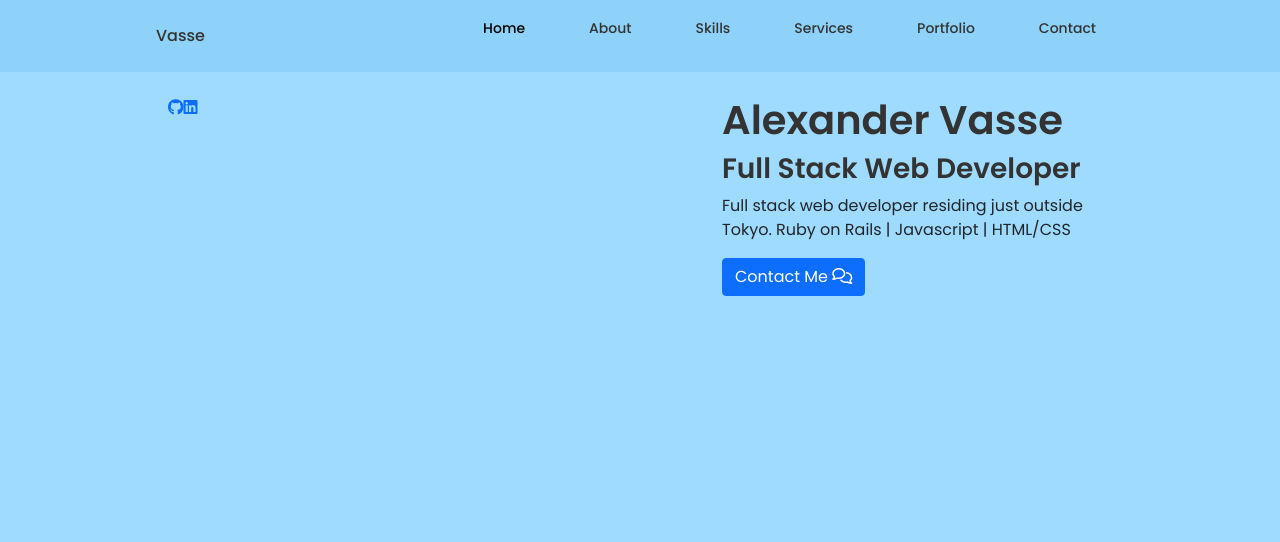
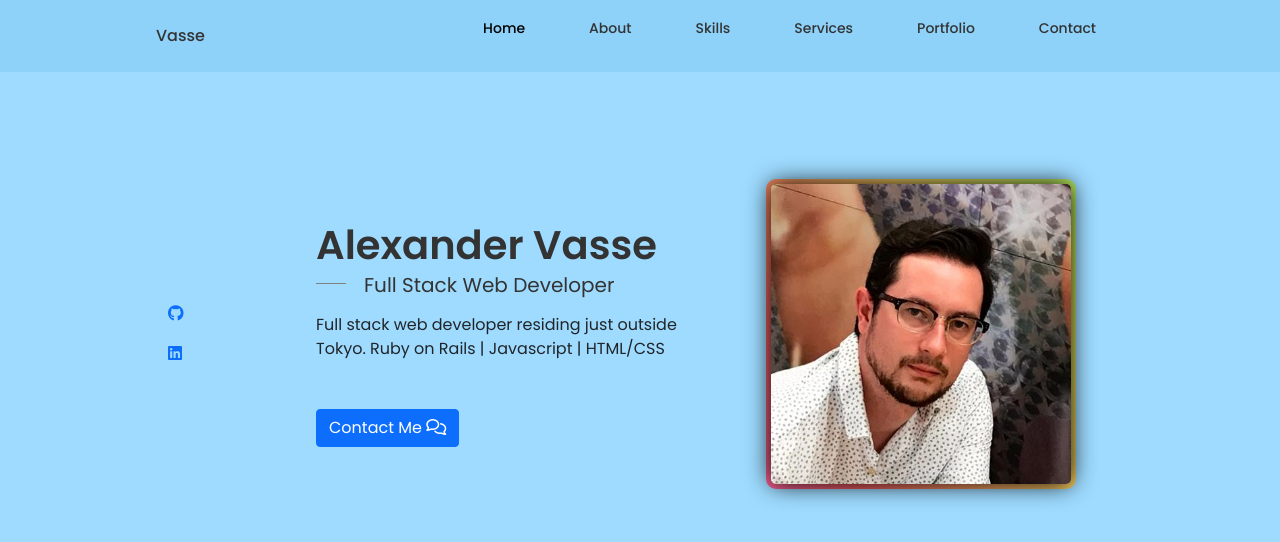
Before and after one commit to a-vasse/portfolio, a React (Create React App) app: page / in a window 1280 px wide. Shown: the top 542 px of the page. Built offline with nearby package versions, Linux system fonts and the light colour scheme.

Commit message:
making changes to introduction

```diff
--- a/src/App.css
+++ b/src/App.css
@@ -17,7 +17,7 @@
 
   --header-height: 3rem;
 
-  --big-font-size: 3.5rem;
+  --big-font-size: 2.5rem;
   --h1-font-size: 2.25rem;
   --h2-font-size: 1.5rem;
   --h3-font-size: 1.25rem;
@@ -48,7 +48,7 @@
 /* Responsiveness */
 @media screen and (max-width: 992px) {
   :root {
-    --big-font-size: 2.75rem;
+    --big-font-size: 2.25rem;
     --h1-font-size: 1.5rem;
     --h2-font-size: 1.25rem;
     --h3-font-size: 1rem;
--- a/src/components/header/header.css
+++ b/src/components/header/header.css
@@ -53,6 +53,7 @@
   .header {
       top: initial;
       bottom: 0;
+      display: flex;
   }
 
   .nav {
--- a/src/components/home/Social.jsx
+++ b/src/components/home/Social.jsx
@@ -4,10 +4,10 @@ const Social = () => {
   return (
     <div>
       <div className="home-social">
-        <a href="www.github.com/a-vasse" className="home-social-icon" target="_blank">
+        <a href="http://www.github.com/a-vasse" rel="noreferrer" className="home-social-icon" target="_blank">
         <i class="fa-brands fa-github"></i>
         </a>
-        <a href="www.linkedin.com/in/alexandervasse/" className="home-social-icon" target="_blank">
+        <a href="http://www.linkedin.com/in/alexandervasse/" rel="noreferrer" className="home-social-icon" target="_blank">
         <i class="fa-brands fa-linkedin"></i>
         </a>
       </div>
--- a/src/components/home/home.css
+++ b/src/components/home/home.css
@@ -1,3 +1,95 @@
 .home-content {
   grid-template-columns: 116px repeat(2, 1fr);
+  padding-top: 5.5rem;
+  column-gap: 2rem;
+  align-items: center;
 }
+
+.home-social {
+  display: grid;
+  grid-template-columns: max-content;
+  row-gap: 1rem;
+}
+
+.home-social-icon:hover {
+  color: var(--title-color-dark);
+  transition: 1s;
+}
+
+.home-title {
+  font-size: var(--big-font-size);
+  margin-bottom: var(--mb-0-25);
+}
+
+.home-subtitle {
+  position: relative;
+  font-size: var(--h3-font-size);
+  padding-left: 3rem;
+  font-weight: var(--font-normal);
+  margin-bottom: var(--mb-1);
+}
+
+.home-subtitle::before {
+  content: '';
+  position: absolute;
+  width: 30px;
+  height: 1px;
+  background-color: grey;
+  left: 0;
+  top: 0.6rem;
+}
+
+.home-description {
+  max-width: 400px;
+  margin-bottom: var(--mb-3);
+}
+
+.home-img {
+  background: url(../../assets//profile.jpg);
+  background-repeat: no-repeat;
+  background-position: center;
+  background-size: cover;
+  box-shadow: 0 0 24px #000000;
+  justify-self: center;
+  order: 1;
+  width: 300px;
+  height: 300px;
+  --border-width: 5px;
+  position: relative;
+  display: flex;
+  justify-content: center;
+  align-items: center;
+  border-radius: var(--border-width);
+}
+
+.home-img::after {
+  position: absolute;
+  content: "";
+  top: calc(-1 * var(--border-width));
+  left: calc(-1 * var(--border-width));
+  z-index: -1;
+  width: calc(100% + var(--border-width) * 2);
+  height: calc(100% + var(--border-width) * 2);
+  background: linear-gradient(
+    60deg,
+    hsl(224, 85%, 66%),
+    hsl(269, 85%, 66%),
+    hsl(314, 85%, 66%),
+    hsl(359, 85%, 66%),
+    hsl(44, 85%, 66%),
+    hsl(89, 85%, 66%),
+    hsl(134, 85%, 66%),
+    hsl(179, 85%, 66%)
+  );
+  background-size: 300% 300%;
+  background-position: 0 50%;
+  border-radius: calc(2 * var(--border-width));
+  animation: moveGradient 4s alternate infinite;
+}
+
+
+@keyframes moveGradient {
+  50% {
+    background-position: 100% 50%;
+  }
+}
```
Also changed, not shown: src/assets/profile.jpg.
